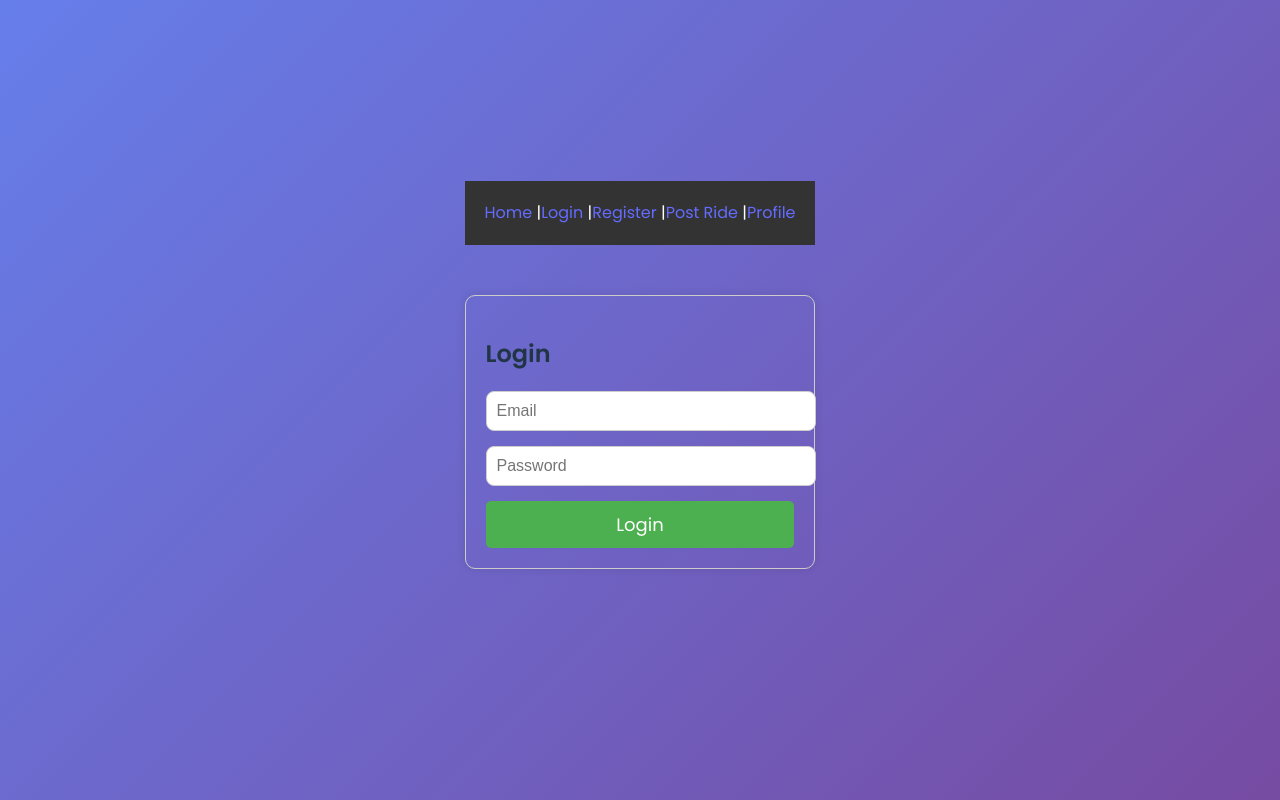
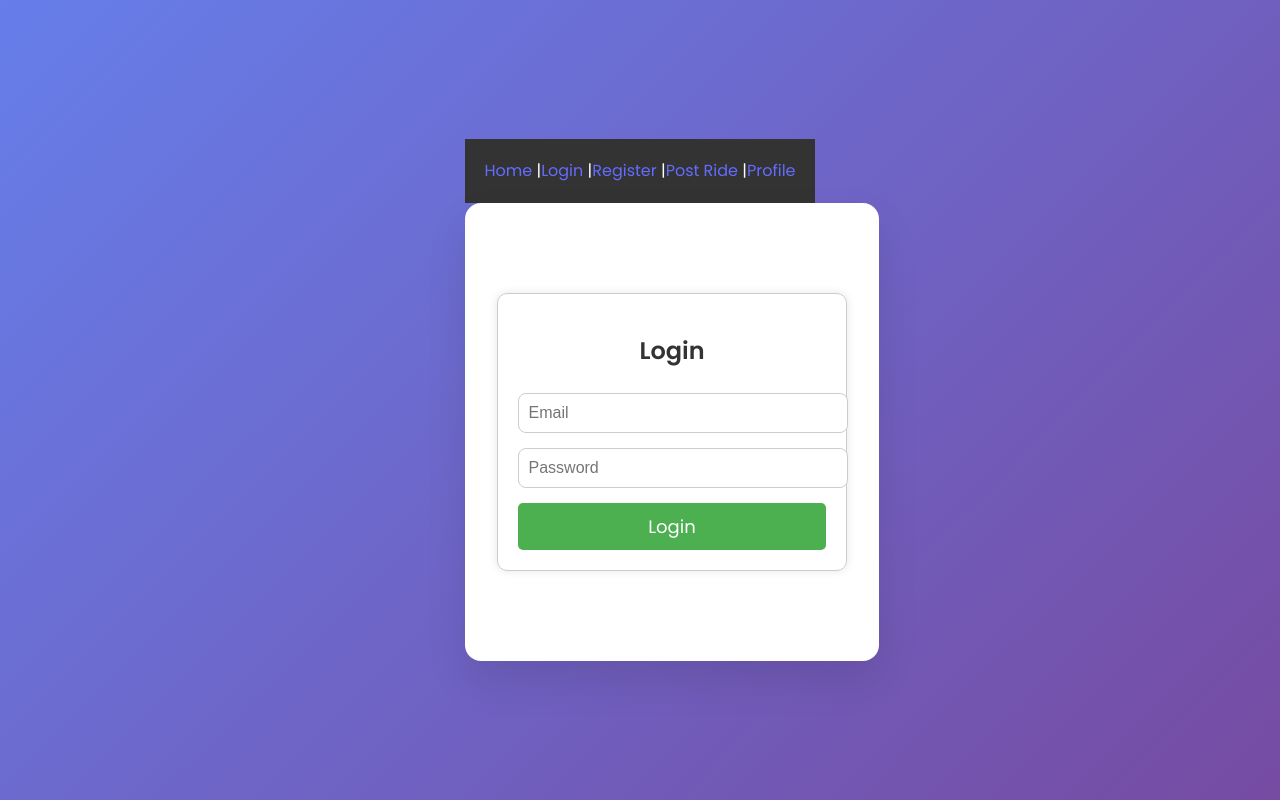
Before and after one commit to jimmy-oss/ubersafe, a React (Vite) app: page /login in a window 1280 px wide. Built offline with nearby package versions, Linux system fonts and the light colour scheme.

Commit message:
styling the login

```diff
--- a/src/App.jsx
+++ b/src/App.jsx
@@ -42,6 +42,7 @@ const HomePage = () => {
 }
 const LoginPage = () => {
   return (
+    <div className="form-wrapper">
     <div style={formContainer}>
       <h2>Login</h2>
       <form style={formStyle}>
@@ -49,7 +50,8 @@ const LoginPage = () => {
         <input type="password" placeholder="Password" style={inputStyle} />
         <button type="submit" style={submitButton}>Login</button>
       </form>
-    </div>
+      </div>
+      </div>
   )
 }
 
@@ -70,6 +72,7 @@ const RegisterPage = () => {
 
 const PostRidePage = () => {
   return (
+    <div className="form-wrapper">
     <div style={formContainer}>
       <h2>Post a New Ride</h2>
       <form style={formStyle}>
@@ -80,6 +83,7 @@ const PostRidePage = () => {
         <input type="number" placeholder="Price per Seat (ksh)" style={inputStyle} />
         <button type="submit" style={submitButton}>Post Ride</button>
       </form>
+    </div>
     </div>
   )
 }
```
